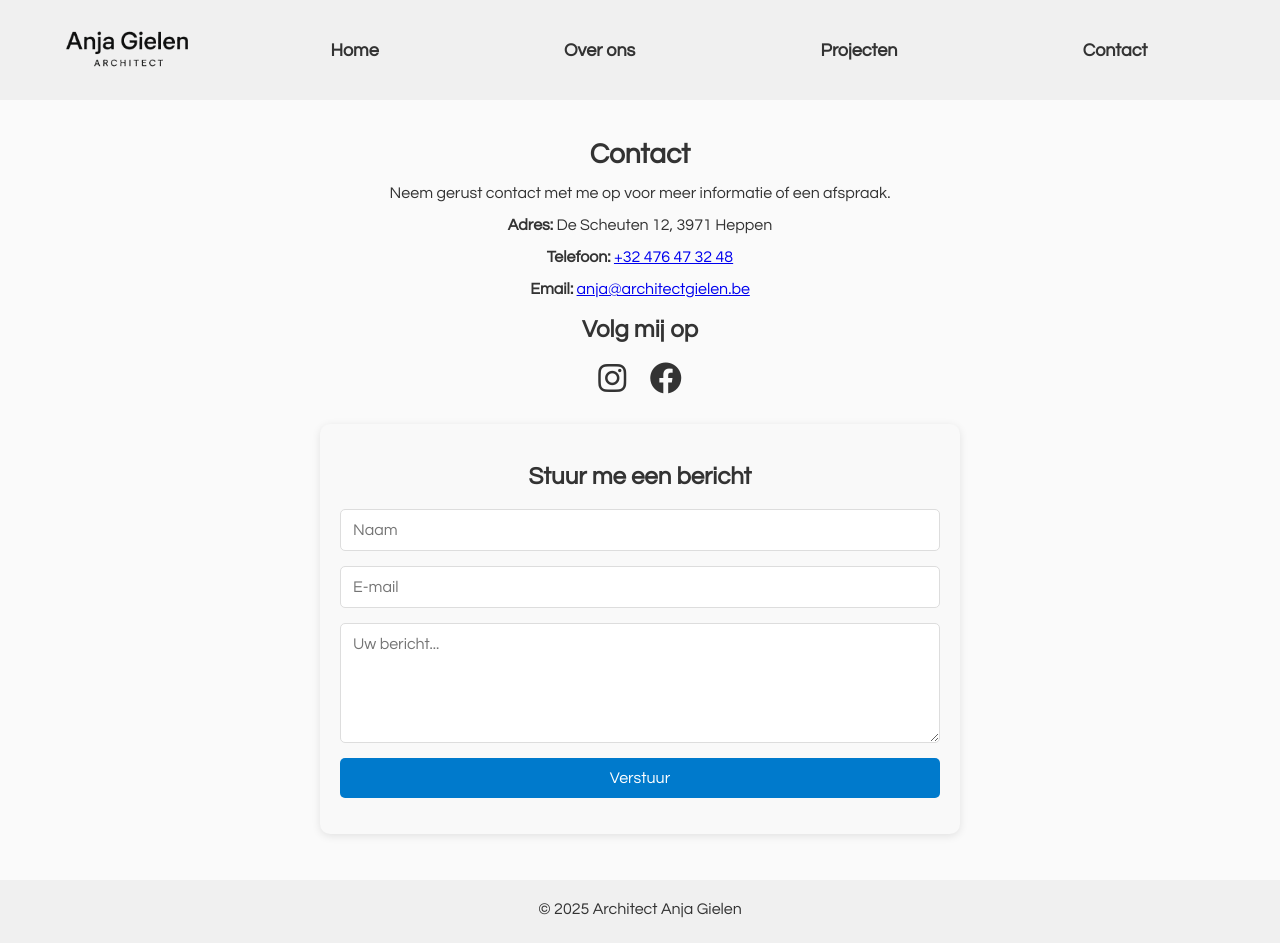
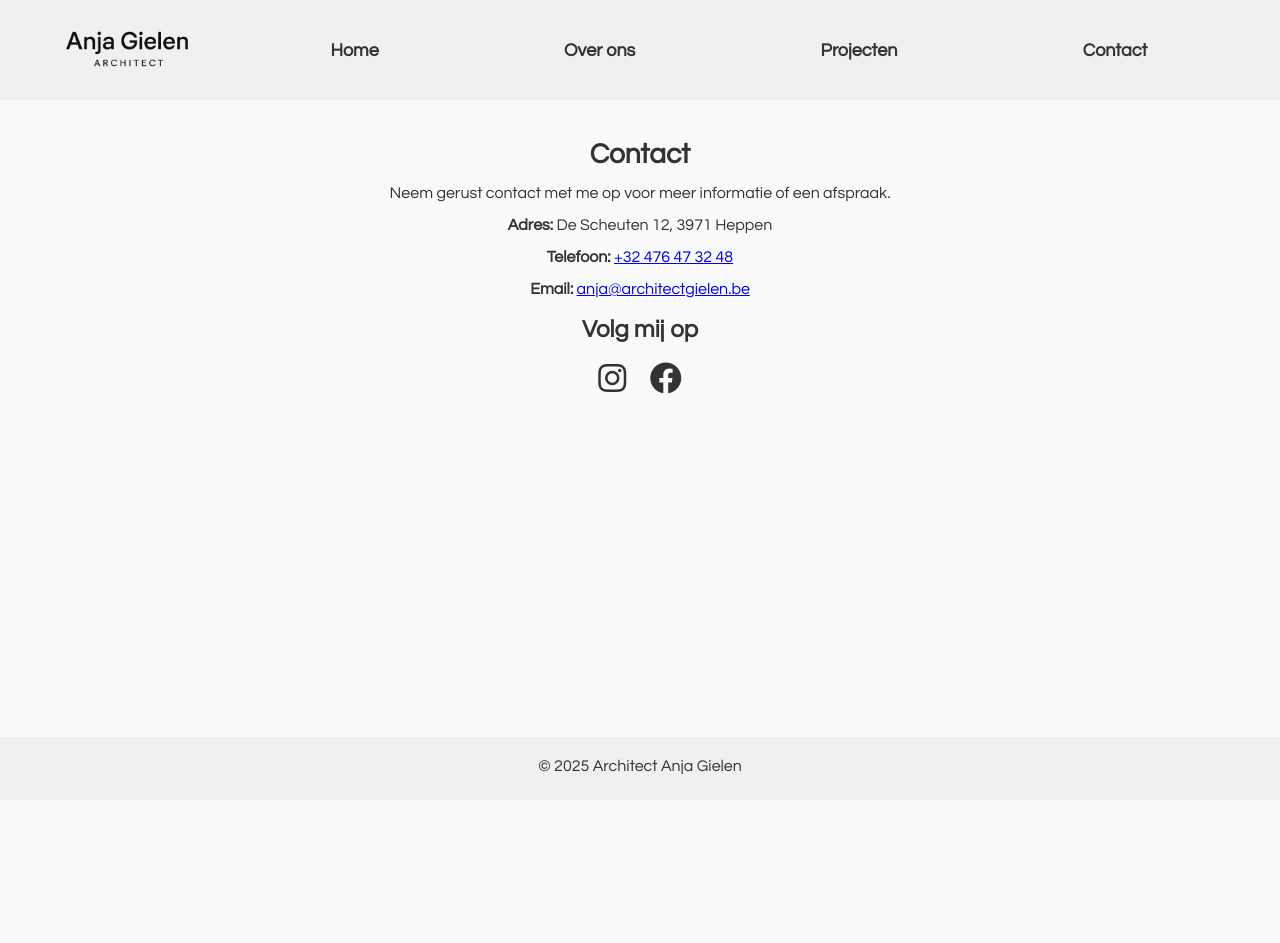
Before and after one commit to ZenoCominotto/ArchitectAnjaGielen, a website: page Contact.html in a window 1280 px wide. After the commit the page ends 800 px from the top, so only its background shows below. Drawn offline with Linux system fonts and the light colour scheme.

Commit message:
mailfunctie inactief

```diff
--- a/Contact.html
+++ b/Contact.html
@@ -40,7 +40,7 @@
             </a>
         </section>
 
-        <section class="contact-form">
+        <!-- <section class="contact-form">
             <h2>Stuur me een bericht</h2>
             <form id="contactForm">
                 <input type="text" name="name" placeholder="Naam" required>
@@ -51,7 +51,7 @@
             <p id="formMessage"></p>
 
 
-        </section>
+        </section> -->
     </main>
 
     <footer>
```
